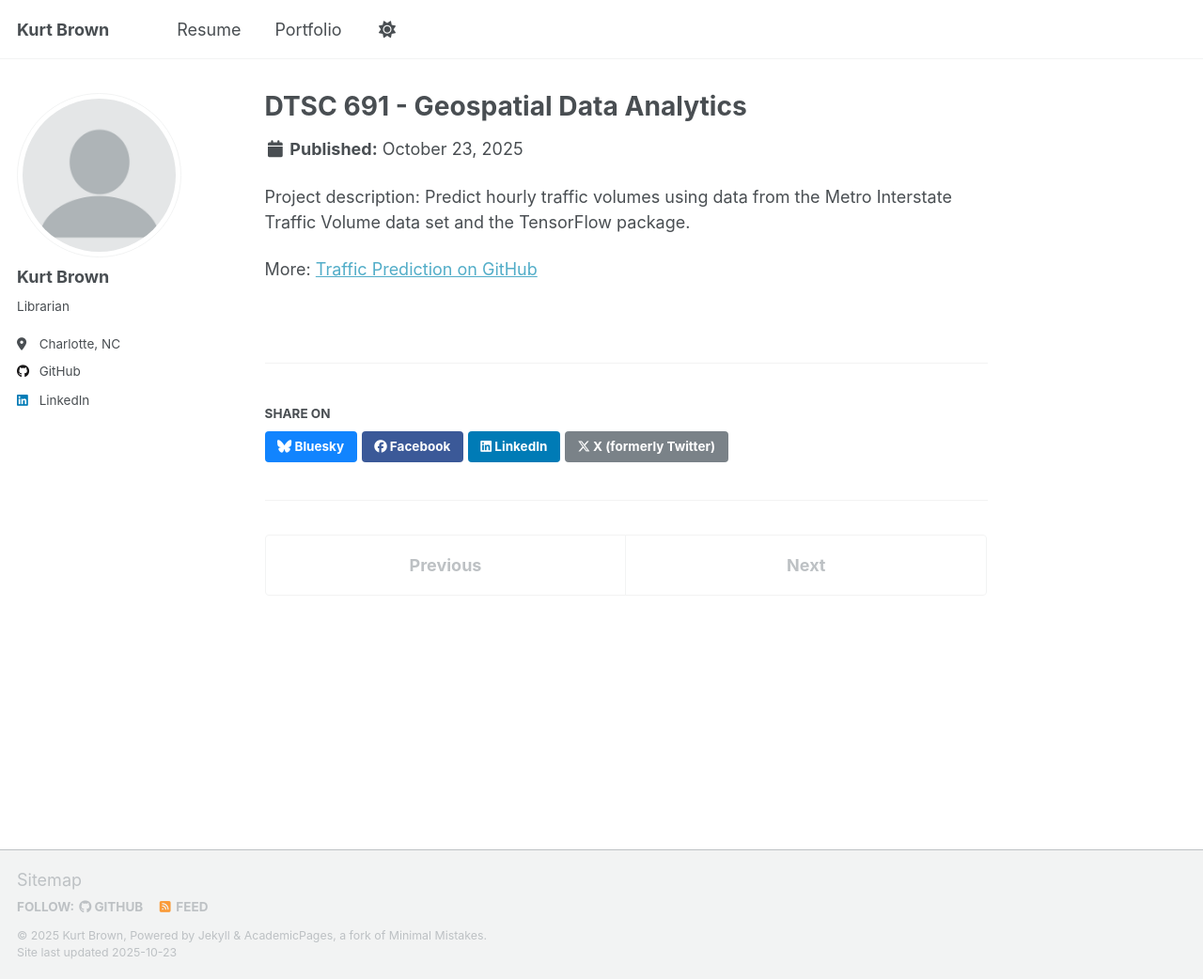
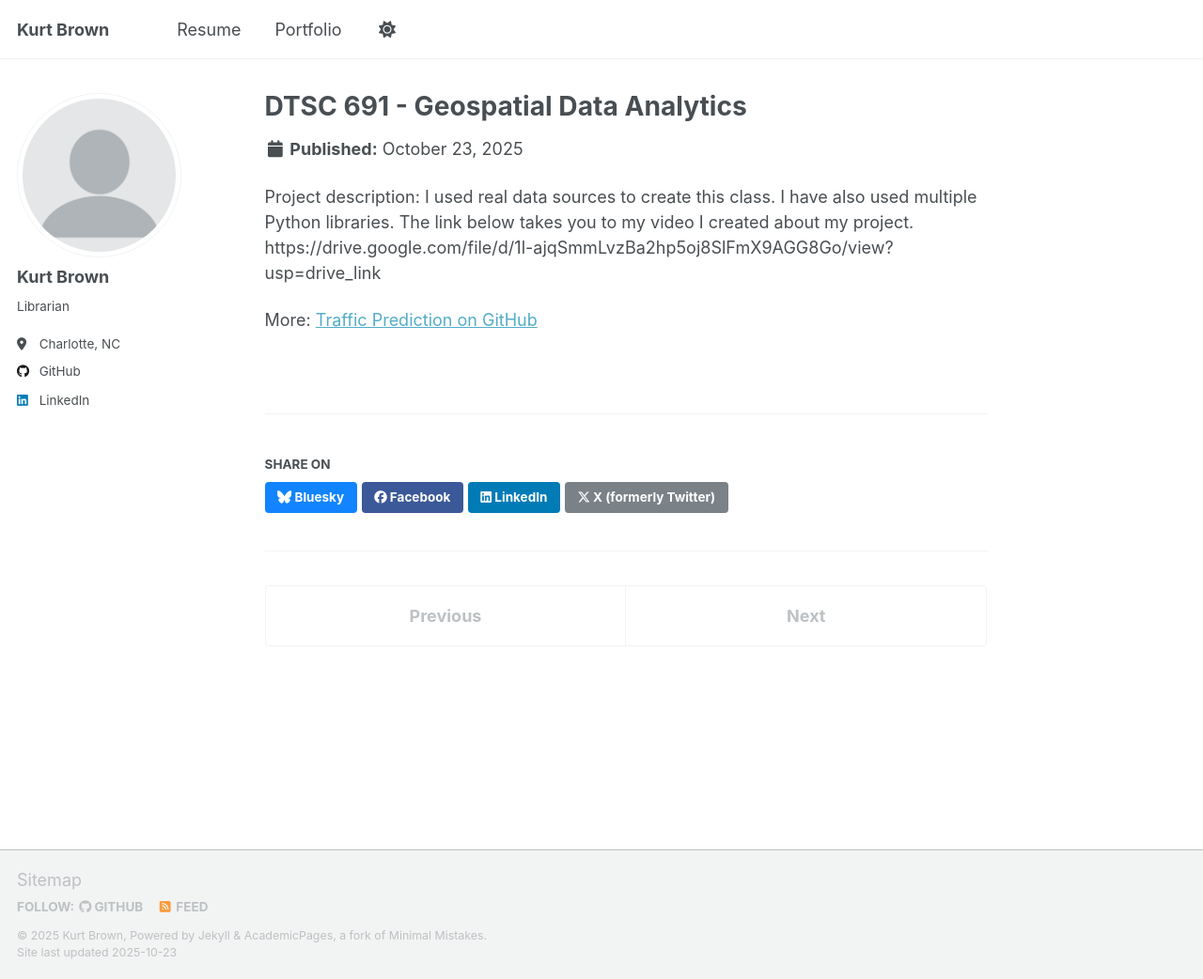
Before and after one commit to klbrown13/klbrown13.github.io, a Jekyll site: the page built from _portfolio/portfolio-2.md, in a window 1280 px wide and 1042 px high. Shown: the whole window at 94% size. Built offline with Jekyll 4.4.1, drawn with Linux system fonts in a browser that asks for light colours; a script that is not in the unit is left out.

Commit message:
Update portfolio-2.md

```diff
--- a/_portfolio/portfolio-2.md
+++ b/_portfolio/portfolio-2.md
@@ -1,9 +1,10 @@
 ---
 title: "DTSC 691 - Geospatial Data Analytics"
-excerpt: "For my capstone for my MS in Data Analytics program, I created a Geospatial Data Analytics course using Python libraries"
+excerpt: "For my capstone for my MS in Data Science program, I created a Geospatial Data Analytics course using Python libraries"
 collection: portfolio
 ---
 
-Project description: Predict hourly traffic volumes using data from the Metro Interstate Traffic Volume data set and the TensorFlow package.
+Project description: I used real data sources to create this class. I have also used multiple Python libraries. The link below takes you to my video I created about my project.
+https://drive.google.com/file/d/1l-ajqSmmLvzBa2hp5oj8SlFmX9AGG8Go/view?usp=drive_link
 
 More: [Traffic Prediction on GitHub](https://github.com/maggiewolff/graduate-studies/tree/main/Traffic-Prediction)
```
